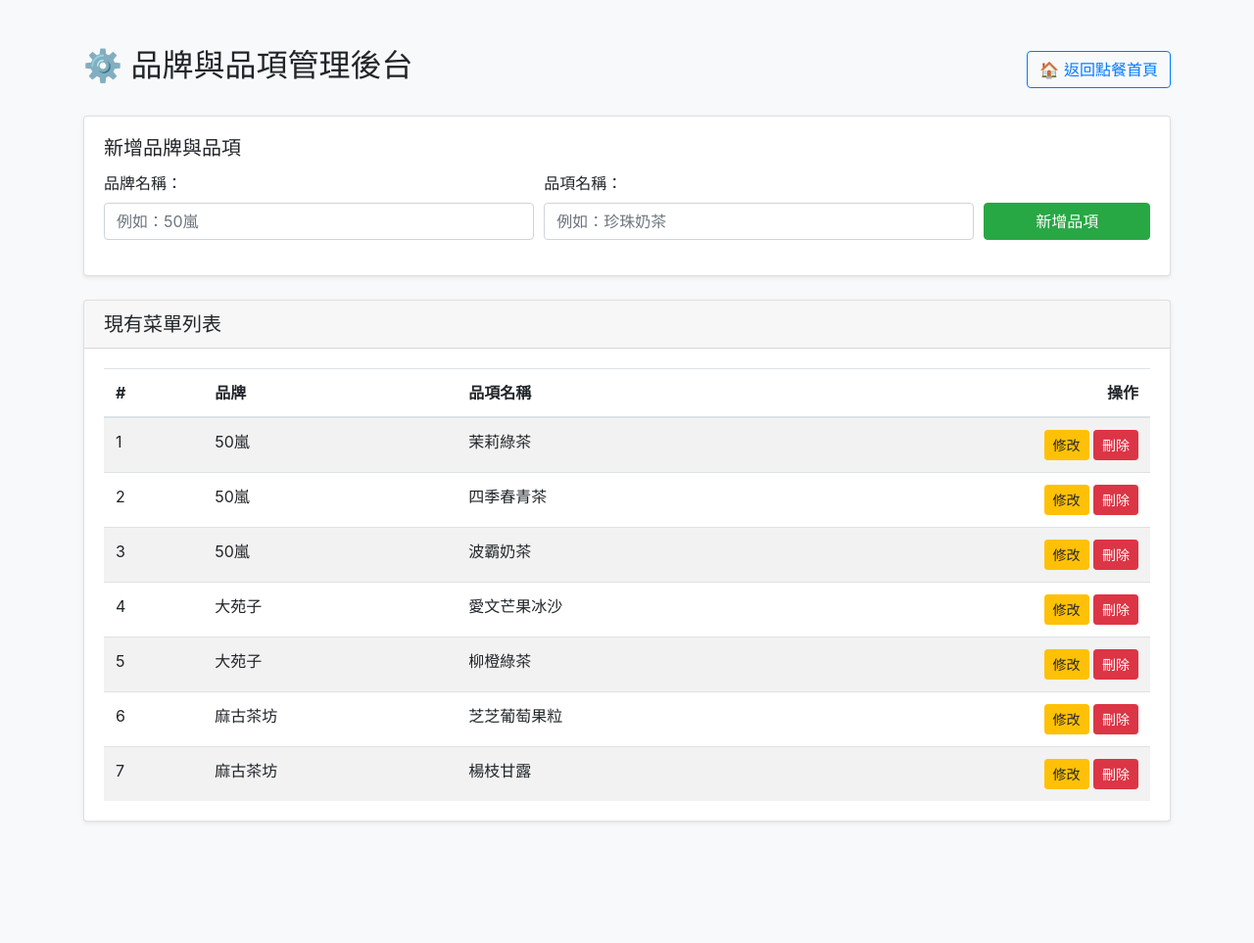
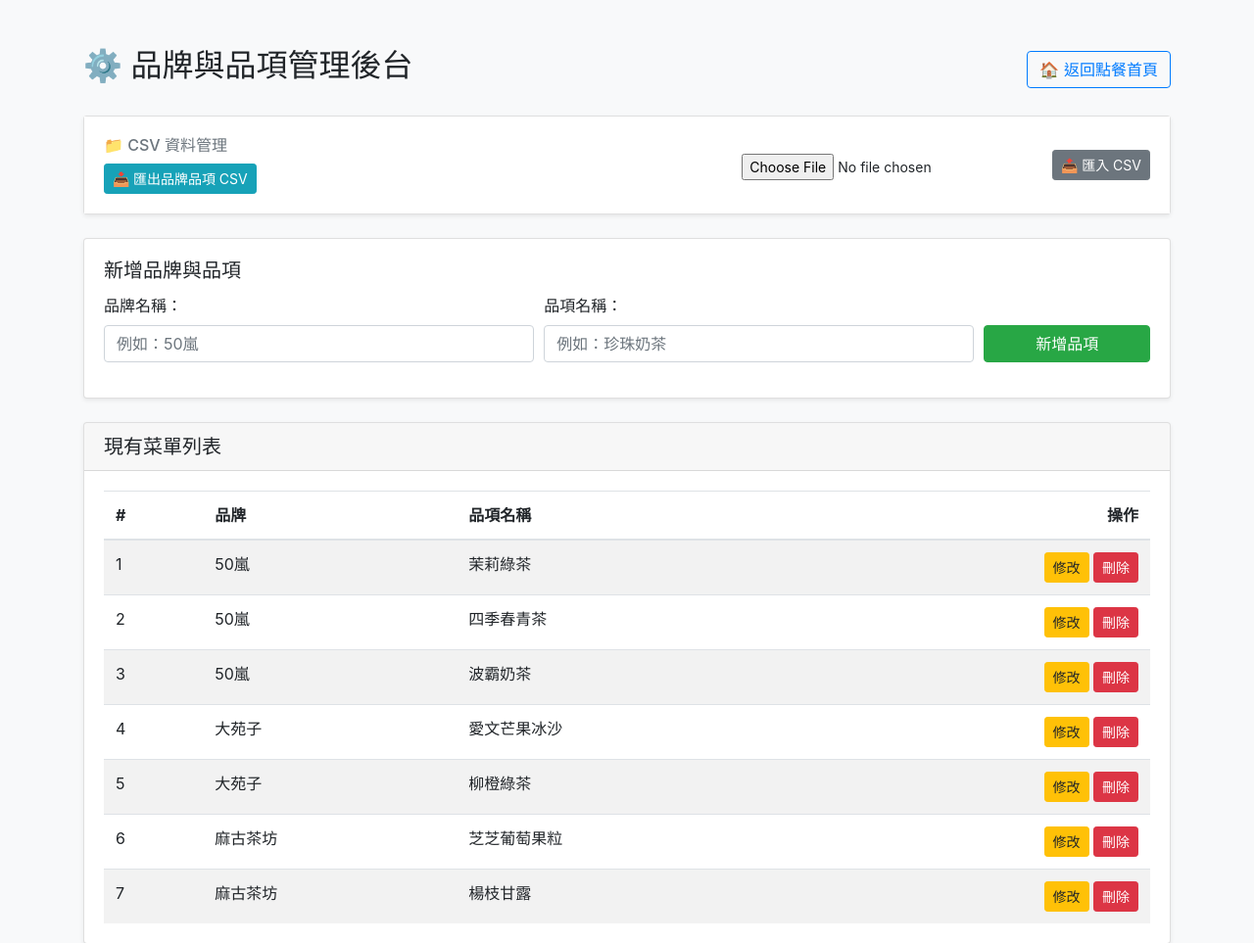
Before and after one commit to aesir6126-create/123456, a Flask app: page /admin in a window 1280 px wide. Shown: the top 963 px of the page at 98% size. Before the commit the page ends 840 px from the top, so only its background shows below. Run offline with Flask 3, Linux system fonts and the light colour scheme.

Commit message:
Update admin.html

```diff
--- a/templates/admin.html
+++ b/templates/admin.html
@@ -11,6 +11,26 @@
         <div class="d-flex justify-content-between align-items-center mb-4">
             <h2>⚙️ 品牌與品項管理後台</h2>
             <a href="/" class="btn btn-outline-primary">🏠 返回點餐首頁</a>
+        </div>
+
+        <!-- CSV 匯入與匯出工具列 -->
+        <div class="card shadow-sm mb-4">
+            <div class="card-body bg-white">
+                <div class="row align-items-center">
+                    <div class="col-md-6 mb-2 mb-md-0">
+                        <h6 class="text-secondary mb-2">📁 CSV 資料管理</h6>
+                        <a href="/admin/export" class="btn btn-info btn-sm">📥 匯出品牌品項 CSV</a>
+                    </div>
+                    <div class="col-md-6">
+                        <form action="/admin/import" method="POST" enctype="multipart/form-data" class="form-inline justify-content-md-end">
+                            <div class="form-group mr-2 mb-2 mb-md-0">
+                                <input type="file" name="csv_file" accept=".csv" class="form-control-file form-control-sm" required>
+                            </div>
+                            <button type="submit" class="btn btn-secondary btn-sm" onclick="return confirm('確定要匯入此 CSV 檔案嗎？（重複的品項將會被略過）');">📤 匯入 CSV</button>
+                        </form>
+                    </div>
+                </div>
+            </div>
         </div>
 
         <!-- 新增或修改表單 -->
```
